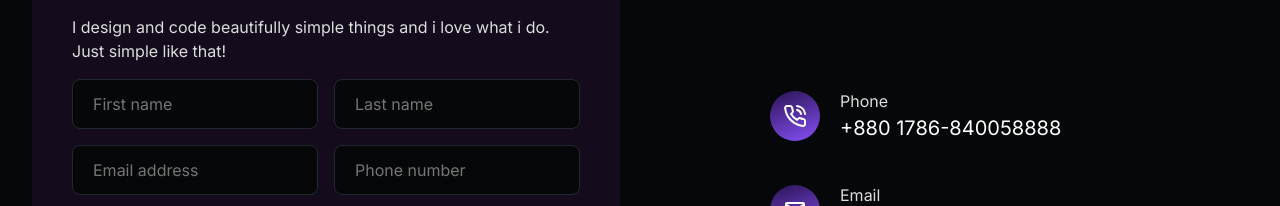
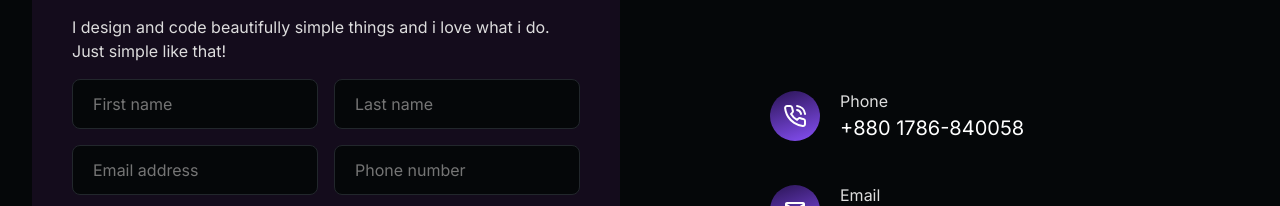
Before and after one commit to ShantoSarkar34/Sojib9878, a Next.js app: page / in a window 1280 px wide. Shown: the part 2682-2888 px from the top of the page. Built offline with nearby package versions, Linux system fonts and the light colour scheme.

Commit message:
every thing is up to date

```diff
--- a/src/components/Contact.jsx
+++ b/src/components/Contact.jsx
@@ -23,7 +23,7 @@ const Contact = () => {
                   href={"#"}
                   className="text-[20px] leading-[30px] text-white  hover:text-[#8750f7] transition-all duration-300"
                 >
-                  +880 1786-840058888{" "}
+                  +880 1786-840058{" "}
                 </Link>
               </div>
             </div>
```
